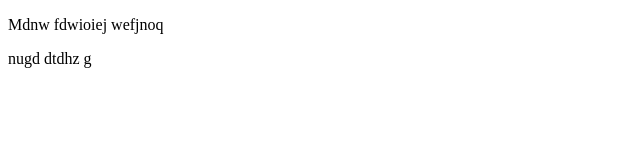
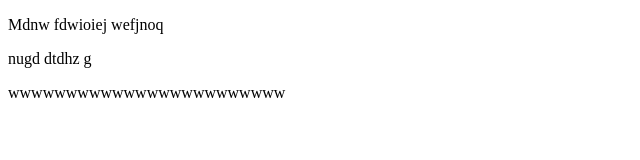
Before and after one commit to nedairisz/k-z-s_munka, a plain HTML site: page index.html in a window 1280 px wide. Shown: the whole page, without its empty margins (0-640 px from the left). Drawn offline with Linux system fonts and the light colour scheme.

Commit message:
harmadik1

```diff
--- a/index.html
+++ b/index.html
@@ -8,5 +8,6 @@
 <body>
     <p>Mdnw fdwioiej wefjnoq</p>
     <p>nugd dtdhz g</p>
+    <p>wwwwwwwwwwwwwwwwwwwwwwww</p>
 </body>
 </html>
```
